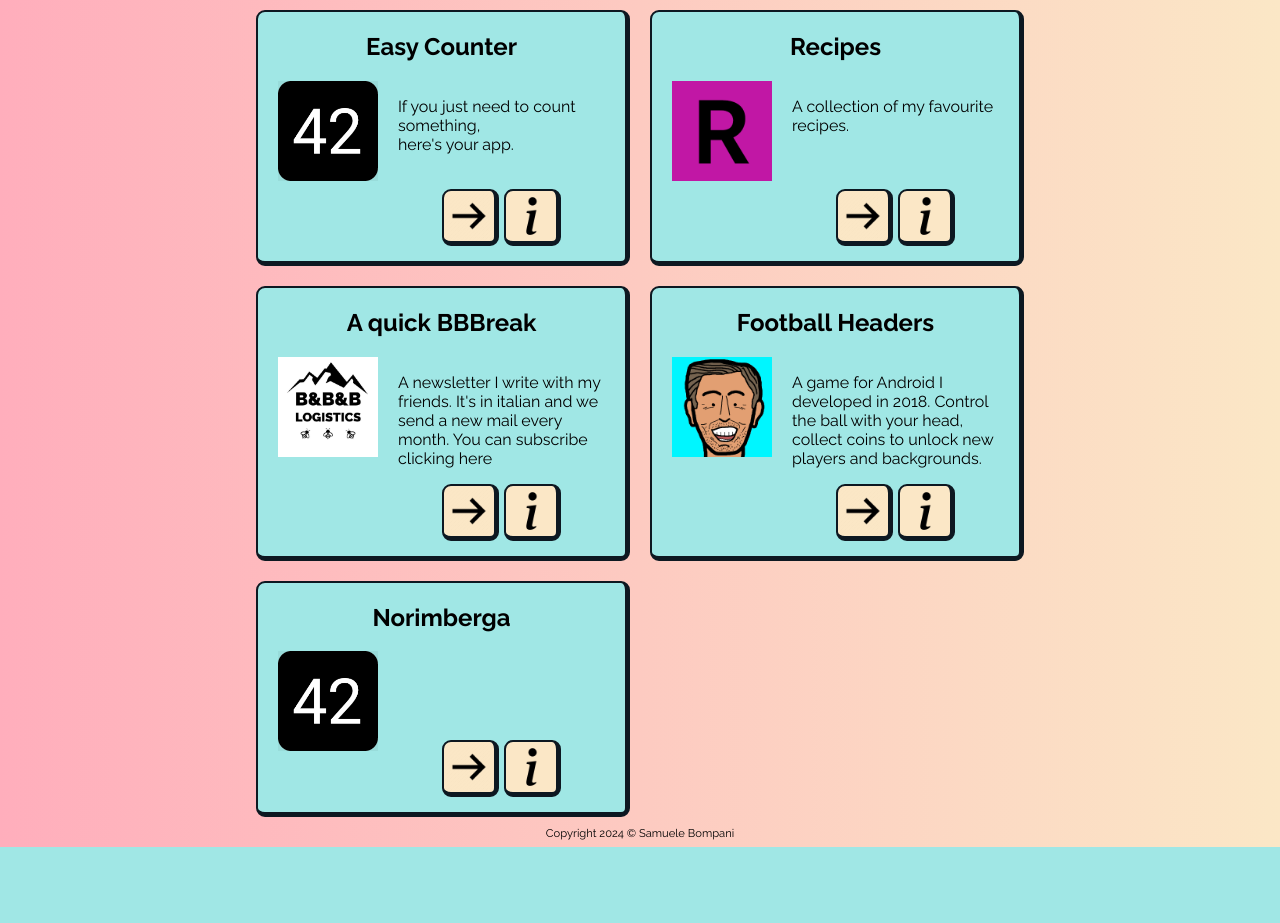
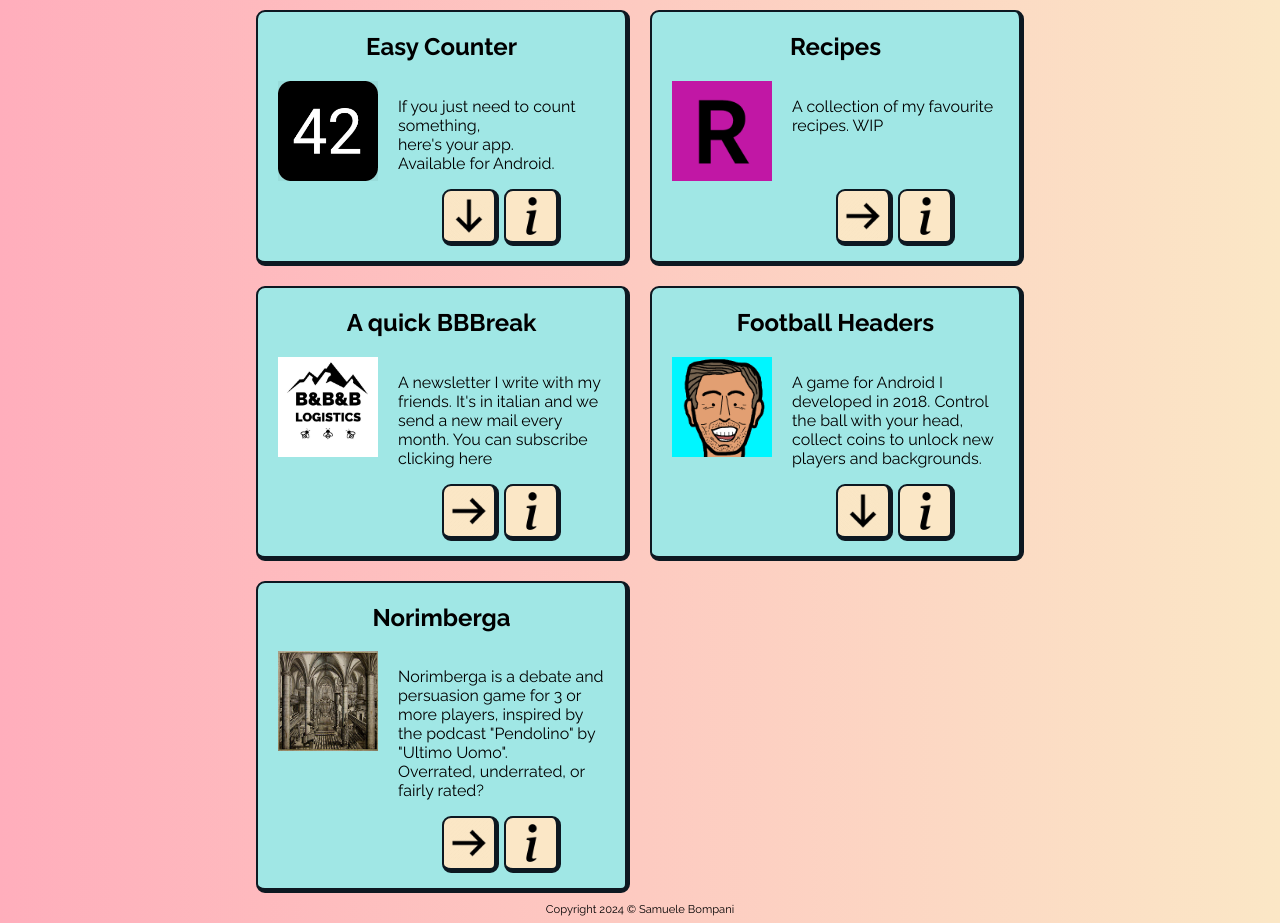
Before and after one commit to samuelebompani/greedyspaghetti-site, a PHP site: page /projects.php in a window 1280 px wide. Shown: the part 77-1000 px from the top of the page. Before the commit the page ends 924 px from the top, so only its background shows below. Run offline with PHP 8.4, Linux system fonts and the light colour scheme.

Commit message:
arrow down for downloads

```diff
--- a/projects.php
+++ b/projects.php
@@ -13,13 +13,12 @@
                 <div class="justify-between w-full">
                     <img src="/media/img/easy_counter_logo.png" width=100 height=100 class="" />
                     <div class="w-full">
-                        <p>If you just need to count something, <br>here's your app.<br><br>
+                        <p>If you just need to count something, <br>here's your app.<br>Available for Android.<br>
 
                         </p>
                         <div class="grid-item-btns">
-                            <a href="/apps/EasyCounter.apk"
-                                class="boxed square-btn">
-                                <img src="/media/img/arrow.png" width=50 height=50 />
+                            <a href="/apps/EasyCounter.apk" class="boxed square-btn">
+                                <img src="/media/img/arrow.png" style="rotate: 90deg;" width=50 height=50 />
                             </a>
                             <div class="boxed square-btn">
                                 <img src="/media/img/info.png" width=50 height=50 />
@@ -53,7 +52,7 @@
                 <div class="justify-between w-full">
                     <img src="/media/img/r.png" width=100 height=100 class="" />
                     <div class="w-full">
-                        <p>A collection of my favourite recipes. <br><br><br>
+                        <p>A collection of my favourite recipes. WIP<br><br><br>
                         </p>
                         <div class="grid-item-btns">
                             <a href="/recipes/" class="boxed square-btn">
@@ -95,7 +94,7 @@
                         </p>
                         <div class="grid-item-btns">
                             <a href="/apps/FootballHeaders.apk" class="boxed square-btn" download>
-                                <img src="/media/img/arrow.png" width=50 height=50 />
+                                <img src="/media/img/arrow.png" style="rotate: 90deg;" width=50 height=50 />
                             </a>
                             <div class="boxed square-btn">
                                 <img src="/media/img/info.png" width=50 height=50 />
@@ -107,14 +106,15 @@
             <div class="boxed grid-item">
                 <h2>Norimberga</h2>
                 <div class="justify-between w-full">
-                    <img src="/media/img/easy_counter_logo.png" width=100 height=100 class="" />
+                    <img src="/media/img/norimberga.jpg" width=100 height=100 class="" />
                     <div class="w-full">
-                        <p><br><br><br>
-
+                        <p>
+                            Norimberga is a debate and persuasion game for 3 or more players, inspired by the podcast
+                            "Pendolino" by "Ultimo Uomo".<br>
+                            Overrated, underrated, or fairly rated?
                         </p>
                         <div class="grid-item-btns">
-                            <a href="/norimberga/"
-                                class="boxed square-btn">
+                            <a href="/norimberga/" class="boxed square-btn">
                                 <img src="/media/img/arrow.png" width=50 height=50 />
                             </a>
                             <div class="boxed square-btn">
```
Lines whose indentation alone changed are shown as unchanged.
